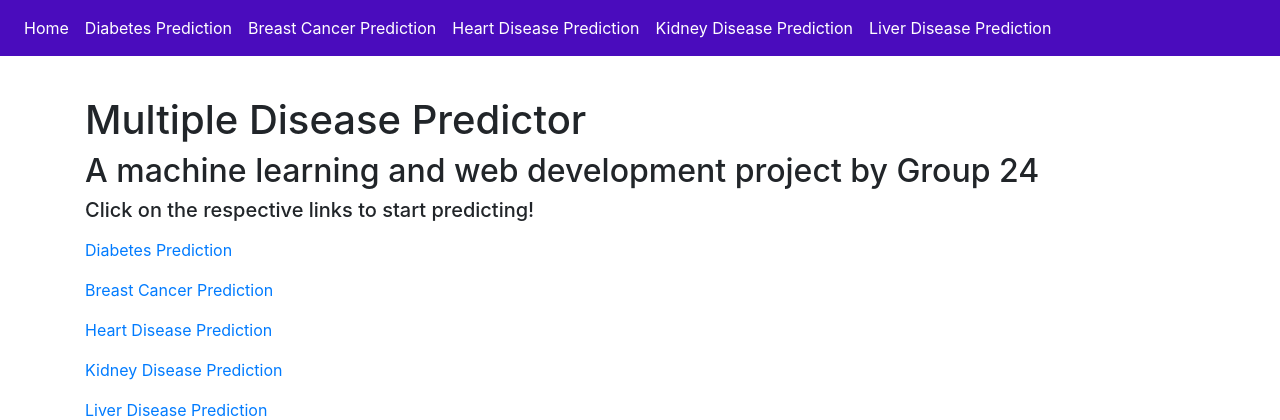
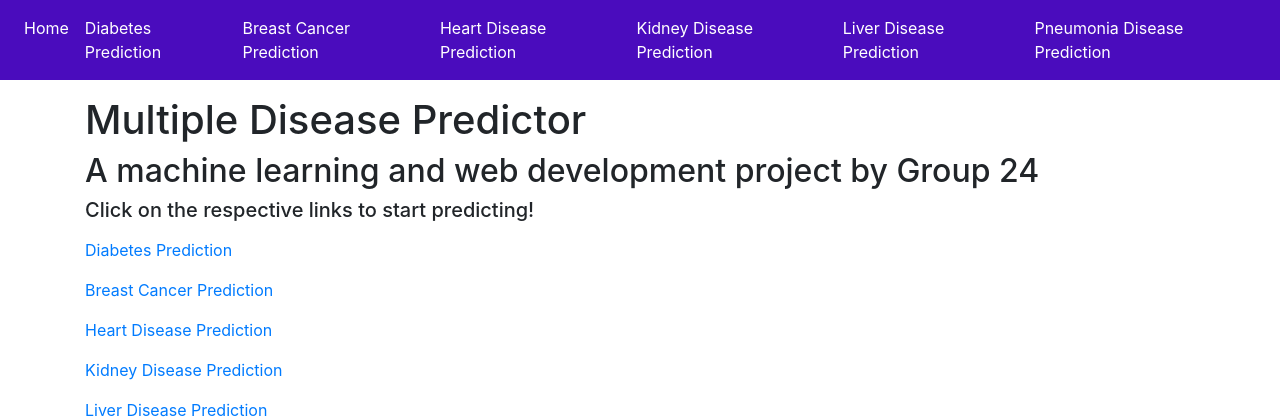
Before and after one commit to nairsanjay/Multiple-Disease-Prediction, a Flask app: page / in a window 1280 px wide. Shown: the top 420 px of the page. Run offline with Flask 2, Linux system fonts and the light colour scheme; some libraries are stand-ins or nearby versions.

Commit message:
Solve bug

```diff
--- a/templates/home.html
+++ b/templates/home.html
@@ -26,7 +26,7 @@
                  <a class="nav-link" href="{{ url_for('liverPage') }}">Liver Disease Prediction</a>
                </li>
                 <li class="nav-item active">
-                 <a class="nav-link" href="{{ url_for('pneumoniapredictPage') }}">Pneumonia Disease Prediction</a>
+                 <a class="nav-link" href="{{ url_for('pneumoniaPage') }}">Pneumonia Disease Prediction</a>
                </li>
             </ul>
          </centre>
--- a/templates/main.html
+++ b/templates/main.html
@@ -57,6 +57,9 @@ footer{
               <li class="nav-item active">
                 <a class="nav-link" href="{{ url_for('liverPage') }}">Liver Disease Prediction</a>
               </li>
+               <li class="nav-item active">
+                 <a class="nav-link" href="{{ url_for('pneumoniaPage') }}">Pneumonia Disease Prediction</a>
+               </li>
            </ul>
          </div>
         </centre>
```
